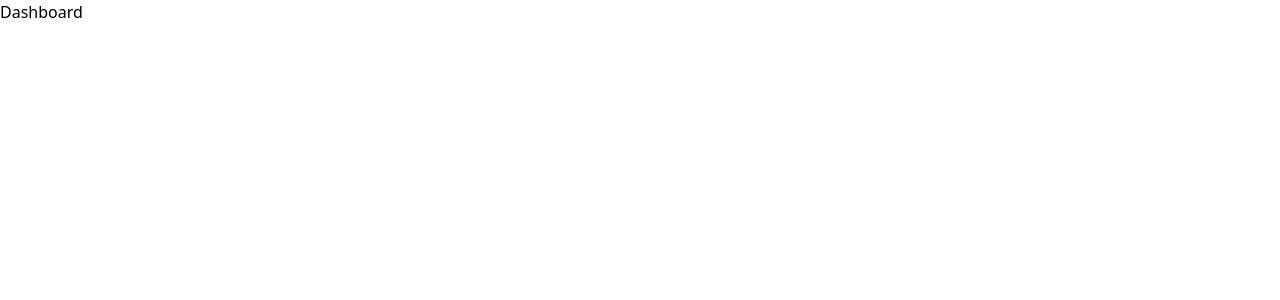
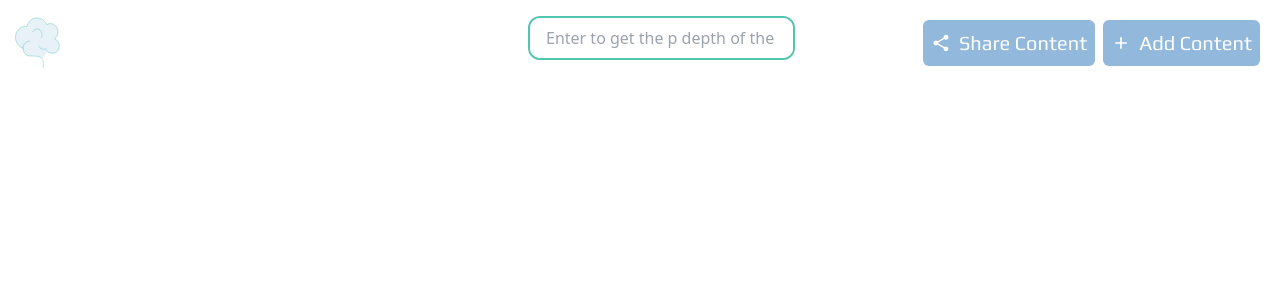
Before and after one commit to mesusheel01/Cognito, a React (Vite) app in the folder apps/client/: page /dashboard in a window 1280 px wide. Shown: the top 300 px of the page. Built offline with nearby package versions, Linux system fonts and the light colour scheme; a web font is replaced by a local one.

Commit message:
Edited the signin/signup and addded the dashboard section: yet to style!

```diff
--- a/apps/client/src/assets/icons/Brain.tsx
+++ b/apps/client/src/assets/icons/Brain.tsx
@@ -2,7 +2,13 @@ import React from "react"
 
 export const BrainOne : React.FC = ()=>{
      return <svg width="200" height="250" viewBox="0 0 286 318" fill="none" xmlns="http://www.w3.org/2000/svg">
-        <path d="M83.4167 79.5C57.0911 79.5 35.75 103.229 35.75 132.5C35.75 157.196 50.941 177.947 71.5 183.83C71.5 203.346 85.7286 220.837 103.281 220.837C117.948 220.837 148.271 219.587 161.487 231.875L190.042 200.125C195.898 204.88 203.51 208.127 212.913 208.127C230.465 208.127 244.694 192.307 244.694 172.791C244.694 157.03 235.169 143.679 222.353 139.125C231.986 132.004 238.334 119.826 238.334 106C238.334 84.0467 222.329 66.25 202.584 66.25C196.318 66.25 190.429 68.0425 185.308 71.1915C176.245 52.5384 157.448 39.75 137.042 39.75C113.694 39.75 96.7366 56.7518 89.375 79.91C87.4231 79.6394 85.4345 79.5 83.4167 79.5Z" fill="#ED9390" fill-opacity="1"/>
+        <path d="M83.4167 79.5C57.0911 79.5 35.75 103.229 35.75 132.5C35.75 157.196 50.941 177.947 71.5 183.83C71.5 203.346 85.7286 220.837 103.281 220.837C117.948 220.837 148.271 219.587 161.487 231.875L190.042 200.125C195.898 204.88 203.51 208.127 212.913 208.127C230.465 208.127 244.694 192.307 244.694 172.791C244.694 157.03 235.169 143.679 222.353 139.125C231.986 132.004 238.334 119.826 238.334 106C238.334 84.0467 222.329 66.25 202.584 66.25C196.318 66.25 190.429 68.0425 185.308 71.1915C176.245 52.5384 157.448 39.75 137.042 39.75C113.694 39.75 96.7366 56.7518 89.375 79.91C87.4231 79.6394 85.4345 79.5 83.4167 79.5Z" fill="#92B8DC" fill-opacity=".21"/>
         <path d="M71.5 183.83C50.941 177.947 35.75 157.196 35.75 132.5C35.75 103.229 57.0911 79.5 83.4167 79.5C85.4345 79.5 87.4231 79.6394 89.375 79.9101C96.7366 56.7519 113.694 39.75 137.042 39.75C157.448 39.75 176.245 52.5384 185.308 71.1915C190.429 68.0425 196.318 66.25 202.584 66.25C222.329 66.25 238.334 84.0467 238.334 106C238.334 119.826 231.986 132.004 222.353 139.125C235.169 143.679 244.694 157.03 244.694 172.791C244.694 192.307 230.465 208.127 212.913 208.127C195.361 208.127 184.049 196.812 178.75 185.5C167.018 192.251 152.585 187.149 146.513 174.104M71.5 183.83C71.5 203.346 85.7286 220.837 103.281 220.837C122.349 220.837 167.878 218.724 167.878 246.993V275.262M71.5 183.83C71.5 164.314 85.7286 150.163 103.281 150.163M117.615 106.052C124.22 93.3318 138.849 88.9734 150.289 96.3175C161.73 103.662 165.649 119.927 159.044 132.647" stroke="#50C6B0" stroke-width="2" stroke-linecap="round" stroke-linejoin="round"/>
         </svg>
 }
+export const SmallBrainOne : React.FC = ()=>{
+     return <svg width="60" height="70" viewBox="0 0 286 318" fill="none" xmlns="http://www.w3.org/2000/svg">
+        <path d="M83.4167 79.5C57.0911 79.5 35.75 103.229 35.75 132.5C35.75 157.196 50.941 177.947 71.5 183.83C71.5 203.346 85.7286 220.837 103.281 220.837C117.948 220.837 148.271 219.587 161.487 231.875L190.042 200.125C195.898 204.88 203.51 208.127 212.913 208.127C230.465 208.127 244.694 192.307 244.694 172.791C244.694 157.03 235.169 143.679 222.353 139.125C231.986 132.004 238.334 119.826 238.334 106C238.334 84.0467 222.329 66.25 202.584 66.25C196.318 66.25 190.429 68.0425 185.308 71.1915C176.245 52.5384 157.448 39.75 137.042 39.75C113.694 39.75 96.7366 56.7518 89.375 79.91C87.4231 79.6394 85.4345 79.5 83.4167 79.5Z" fill="#92B8DC" fill-opacity=".21"/>
+        <path d="M71.5 183.83C50.941 177.947 35.75 157.196 35.75 132.5C35.75 103.229 57.0911 79.5 83.4167 79.5C85.4345 79.5 87.4231 79.6394 89.375 79.9101C96.7366 56.7519 113.694 39.75 137.042 39.75C157.448 39.75 176.245 52.5384 185.308 71.1915C190.429 68.0425 196.318 66.25 202.584 66.25C222.329 66.25 238.334 84.0467 238.334 106C238.334 119.826 231.986 132.004 222.353 139.125C235.169 143.679 244.694 157.03 244.694 172.791C244.694 192.307 230.465 208.127 212.913 208.127C195.361 208.127 184.049 196.812 178.75 185.5C167.018 192.251 152.585 187.149 146.513 174.104M71.5 183.83C71.5 203.346 85.7286 220.837 103.281 220.837C122.349 220.837 167.878 218.724 167.878 246.993V275.262M71.5 183.83C71.5 164.314 85.7286 150.163 103.281 150.163M117.615 106.052C124.22 93.3318 138.849 88.9734 150.289 96.3175C161.73 103.662 165.649 119.927 159.044 132.647" stroke="#50C6B0" stroke-width="2" stroke-linecap="round" stroke-linejoin="round"/>
+        </svg>
+}
--- a/apps/client/src/components/Dashboard.tsx
+++ b/apps/client/src/components/Dashboard.tsx
@@ -1,9 +1,10 @@
+import Navbar from "./dashbaord-components/Navbar"
 
 
 const Dashboard = () => {
   return (
     <div>
-      <h1>Dashboard</h1>
+      <Navbar />
     </div>
   )
 }
--- a/apps/client/src/components/Signin.tsx
+++ b/apps/client/src/components/Signin.tsx
@@ -11,7 +11,7 @@ const Signin = () => {
 
 
   return (
-    <div className="bg-signBg min-h-screen">
+    <div className="bg-backCol min-h-screen">
         {/* top imgae section */}
         <div className="flex items-center justify-center">
             <BrainOne />
@@ -21,7 +21,7 @@ const Signin = () => {
                 <div className="translate-x-10">
                     <Profile />
                 </div>
-            <form className="flex bg-myGreen font-play w-[30rem] border border-black shadow-xl gap-10 items-center h-[20rem] justify-center   rounded-xl p-2 m">
+            <form className="flex bg-myBlue font-play w-[30rem] border border-black shadow-xl gap-10 items-center h-[20rem] justify-center   rounded-xl p-2 m">
                 <div className="flex flex-col gap-8">
                     <div>
                         <input
@@ -29,7 +29,7 @@ const Signin = () => {
                         value={username}
                         placeholder="Sus Daimon..."
                         onChange={(e)=>setUsername(e.target.value)}
-                        className="bg-transparent text-myBlue text-opacity-10 border-b border-black"
+                        className="bg-transparent text-black placeholder:text-gray-300 border-b border-black"
                         />
                     </div>
                     <div>
@@ -38,7 +38,7 @@ const Signin = () => {
                         value={password}
                         placeholder="aljsy4923yurh3"
                         onChange={(e)=>setPassword(e.target.value)}
-                        className="bg-transparent text-myBlue  border-b border-black"
+                        className="bg-transparent text-black placeholder:text-gray-300 border-b border-black"
                         />
                     </div>
 
--- a/apps/client/src/components/Signup.tsx
+++ b/apps/client/src/components/Signup.tsx
@@ -11,7 +11,7 @@ const Signup = () => {
     const [password, setPassword] = useRecoilState(passwordAtom)
 
   return (
-    <div className="bg-signBg min-h-screen">
+    <div className="bg-backCol min-h-screen">
         {/* top imgae section */}
         <div className="flex items-center justify-center">
             <BrainOne />
@@ -21,7 +21,7 @@ const Signup = () => {
                 <div className="translate-x-10">
                     <Profile />
                 </div>
-            <form className="flex bg-myGreen font-play w-[30rem] border border-black shadow-xl gap-10 items-center h-[20rem] justify-center   rounded-xl p-2 m">
+            <form className="flex bg-myBlue font-play w-[30rem] border border-black shadow-xl gap-10 items-center h-[20rem] justify-center rounded-xl p-2 ">
                 <div className="flex flex-col gap-5">
                     <div>
                         <input
@@ -29,7 +29,7 @@ const Signup = () => {
                         value={username}
                         placeholder="Sus Daimon..."
                         onChange={(e)=>setUsername(e.target.value)}
-                        className="bg-transparent text-white border-b border-black"
+                        className="bg-transparent text-black placeholder:text-gray-300 border-b border-black"
                         />
                     </div>
                     <div className="">
@@ -38,7 +38,7 @@ const Signup = () => {
                         value={email}
                         placeholder="Sus@Daimon..."
                         onChange={(e)=>setEmail(e.target.value)}
-                        className="bg-transparent text-white border-b border-black"
+                        className="bg-transparent text-black placeholder:text-gray-300 border-b border-black"
                         />
                     </div>
                     <div>
@@ -47,7 +47,7 @@ const Signup = () => {
                         value={password}
                         placeholder="aljsy4923yurh3"
                         onChange={(e)=>setPassword(e.target.value)}
-                    className="bg-transparent text-white border-b border-black"
+                    className="bg-transparent text-black border-b border-black placeholder:text-gray-300"
                         />
                     </div>
                 </div>
--- /dev/null
+++ b/apps/client/src/components/common-components/CommonButton.tsx
@@ -0,0 +1,13 @@
+export const CommonButton = ({title, icon}: {
+    title:String,
+    icon:React.ReactElement
+}) => {
+    return <button className={`flex text-base sm:text-lg md:text-xl items-center gap-1 sm:gap-2
+    p-0.5 sm:p-1 md:p-2 rounded-md bg-myBlue text-white hover:bg-blue-600 transition-colors duration-200
+    font-play`} >
+        <div className="scale-90 sm:scale-100">
+            {icon}
+        </div>
+        {title}
+    </button>
+}
--- a/apps/client/src/components/common-components/SignButton.tsx
+++ b/apps/client/src/components/common-components/SignButton.tsx
@@ -2,22 +2,21 @@ import { useState } from "react";
 import { IoIosArrowRoundForward } from "react-icons/io";
 import { useNavigate } from "react-router-dom";
 
-interface propsInterface {
-    title:String;
-    onClick: ()=> void;
-}
 
-export const SignButton = (props: propsInterface)=>{
+export const SignButton = ({title,routeTo}:{
+    title:string,
+    routeTo: string
+})=>{
     const [arrow, setArrow]= useState(false)
     console.log(arrow)
     const navigate = useNavigate()
-    const {title, routeTo} = props
+
     const handleClick = ()=>{
         setArrow(!arrow)
         navigate(routeTo)
     }
     return <button onClick={handleClick}
-        className={`bg-buttonBg border border-black font-play focus:outline-none p-4 py-10 translate-y-3 rounded-xl hover:py-2  transition-all duration-300`}
+        className={`bg-myGreen border border-black font-play focus:outline-none p-4 py-10 translate-y-3 rounded-xl hover:py-2  transition-all duration-300`}
     >
         {
             arrow && <div className="transition-all duration-500 translate-x-16 text-xl translate-y-5">
--- /dev/null
+++ b/apps/client/src/components/dashbaord-components/LiveSearch.tsx
@@ -0,0 +1,14 @@
+const LiveSearch = () => {
+    return (
+      <div className="max-w-xl mx-auto p-4">
+        <div className="relative border-2 rounded-xl border-myGreen overflow-hidden">
+          <input
+            type="text"
+            placeholder="Enter to get the p depth of the context!"
+            className="w-full px-4 py-2 outline-none focus:ring-2 focus:ring-myGreen/50 transition-all"
+          />
+        </div>
+      </div>
+    )
+  }
+export default LiveSearch
--- /dev/null
+++ b/apps/client/src/components/dashbaord-components/Navbar.tsx
@@ -0,0 +1,29 @@
+import { SmallBrainOne } from "../../assets/icons/Brain"
+import { CommonButton } from "../common-components/CommonButton"
+import { IoMdShare } from "react-icons/io"
+import { RiAddFill } from "react-icons/ri"
+import LiveSearch from "./LiveSearch"
+
+const Navbar = () => {
+  return (
+    <div>
+        <div className="flex justify-between">
+            {/* logo section - top left section */}
+            <div className="m-2">
+                <SmallBrainOne />
+            </div>
+            <div className="absolute left-[40%]">
+                <LiveSearch />
+            </div>
+            {/* top right section */}
+            <div className="flex gap-2 m-5">
+                <CommonButton icon={<IoMdShare />} title="Share Content" />
+                <CommonButton icon={<RiAddFill />} title="Add Content" />
+
+            </div>
+        </div>
+    </div>
+  )
+}
+
+export default Navbar
```
Also changed, not shown: 1 other file (tests, documents, lock files or other folders).
